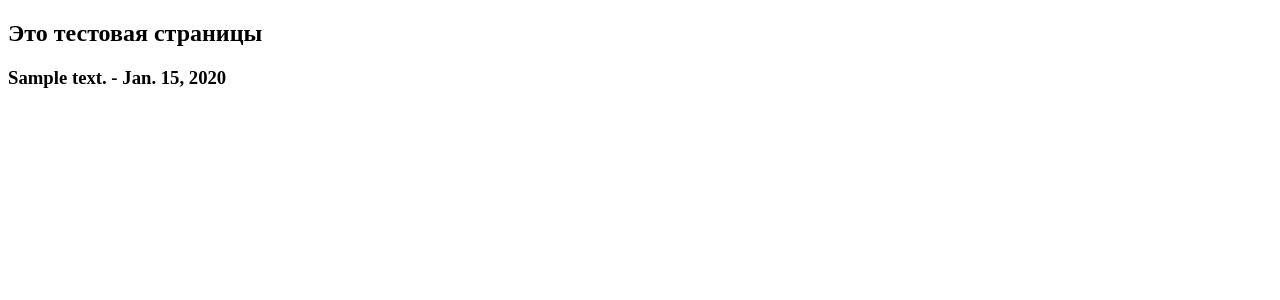
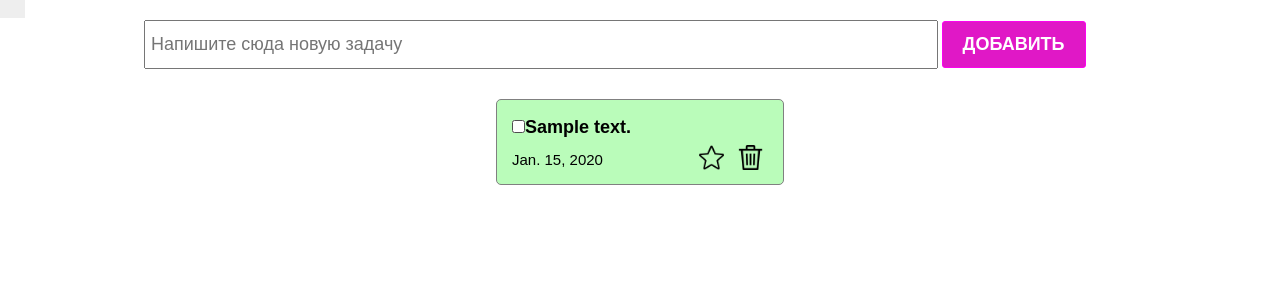
Before and after one commit to Mad-Alan/todo, a Django app: page /test/ in a window 1280 px wide. Shown: the top 300 px of the page. Run offline with Django 3.2, Linux system fonts and the light colour scheme; tables that the repository leaves empty hold one stand-in row (values such as "Sample post").

Commit message:
added our project to test.html with jinja tegs

```diff
--- a/main/templates/test.html
+++ b/main/templates/test.html
@@ -1,14 +1,46 @@
+{% load static %}
 <!DOCTYPE html>
 <html lang="en">
 <head>
     <meta charset="UTF-8">
     <meta name="viewport" content="width=device-width, initial-scale=1.0">
-    <title>Document</title>
+    <title>ToDo</title>
+    <!-- <link rel="stylesheet" href="./styles/index.css"> -->
+    <link rel="stylesheet" href="{% static 'styles/index.css' %}">
+    <!-- <link rel="stylesheet" href="./styles/checkbox.css"> -->
+    <link rel="stylesheet" href="./styles/checkbox.css">
 </head>
 <body>
-    <h2>Это тестовая страницы</h2>
-    {% for todo in todo_list %}
-    <h3>{{ todo.text }} - {{ todo.created_at }}</h3>
-    {% endfor %}
+    <section>
+        <div class="create_container">
+            <input
+            class="create_input"
+            type="text"
+            placeholder="Напишите сюда новую задачу"
+            >
+            <button class="create_button">Добавить</button>
+        </div>
+
+        <div class="todo_container">
+            {% for todo in todo_list %}
+            <div class="todo_item">
+                <div class="todo_item_header">
+                    <label class="checkbox_container">
+                        <input type="checkbox">
+                        <span class="checkmark"></span>
+                    </label>
+                    <h4>{{ todo.text}}</h4>
+                </div>
+                <div class="todo_item_footer">
+                    <p>{{ todo.created_at }}</p>
+                    <div class="action_buttons">
+                        <img src="./icons/unmarked.png">
+                        <img src = "./icons/delete.png">
+                    </div>
+                </div>
+            </div>
+            {% endfor %}
+        </div>
+    </section>
 </body>
 </html>
```
